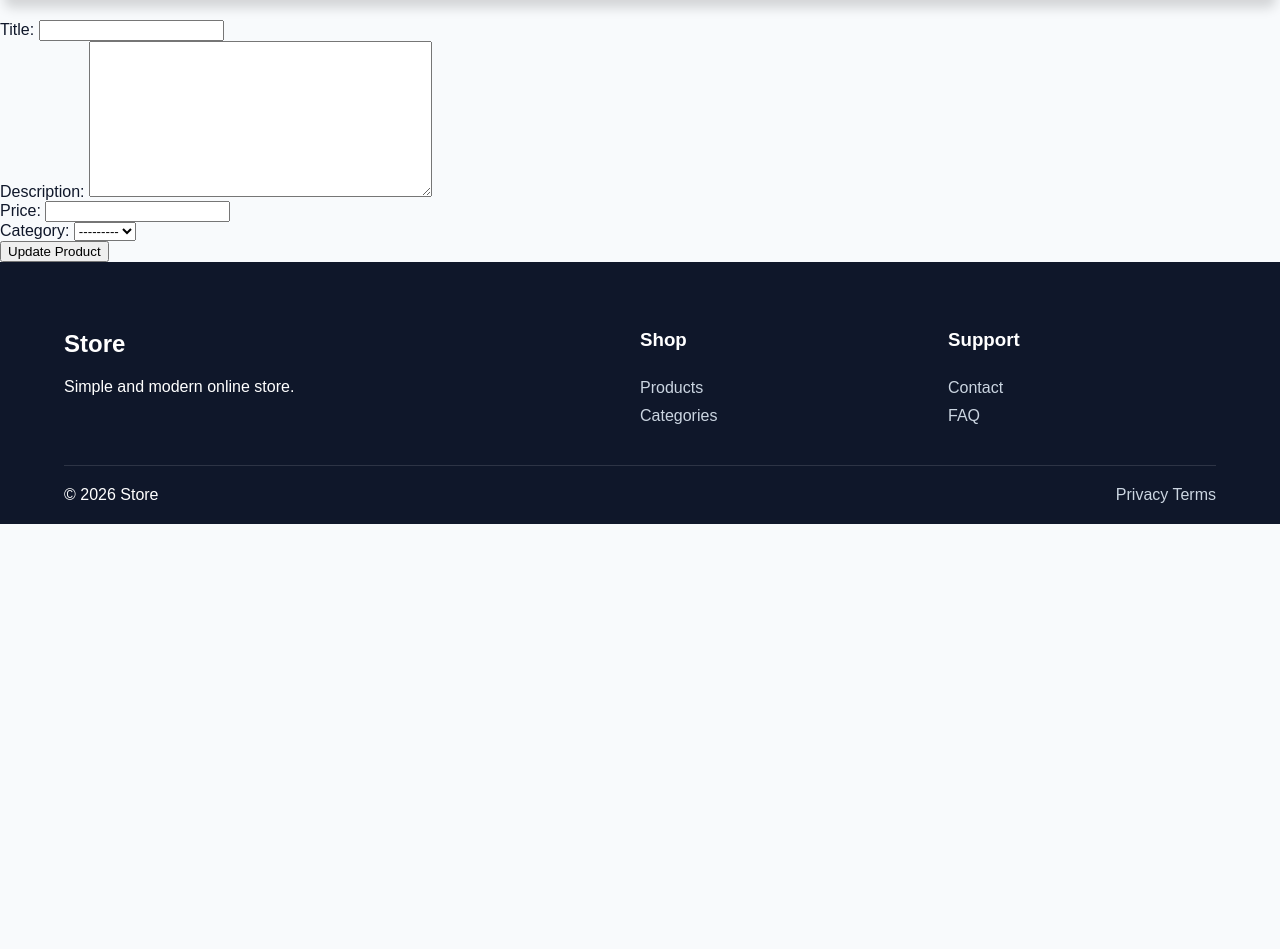
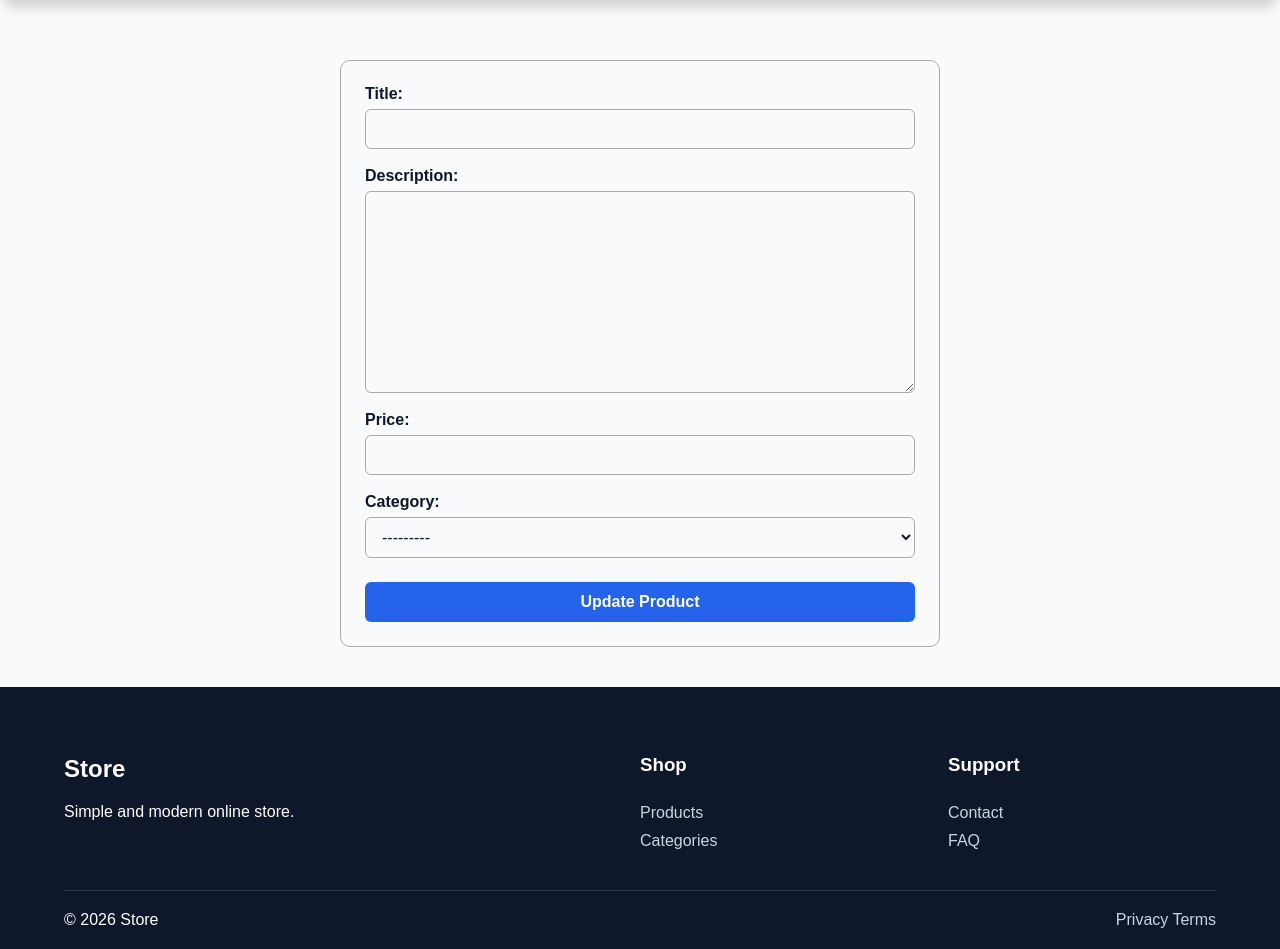
Before and after one commit to veltorex/django-ecommerce, a Django app: template products/templates/products/product_update.html in a window 1280 px wide. Shown: the part 70-1019 px from the top of the page. Before the commit the page ends 594 px from the top, so only its background shows below. Run offline with Django 5.2, Linux system fonts and the light colour scheme; the template is opened without the code that fills it: values that come from a table or form of the project are taken from there, others are empty.

Commit message:
style product update page

```diff
--- /dev/null
+++ b/products/static/products/css/product-update.css
@@ -0,0 +1,121 @@
+/* Product update page */
+
+.product-update {
+    /* Center the form horizontally */
+    display: flex;
+    justify-content: center;
+    padding: 40px 20px;
+}
+
+/* Product form */
+
+.product-form {
+    /* Limit the form width */
+    width: min(100%, 600px);
+    padding: 24px;
+
+    background: var(--color-background);
+    border: 1px solid var(--color-gray-border);
+    border-radius: 10px;
+
+    box-sizing: border-box;
+}
+
+/* Form fields */
+
+.form-fields {
+    display: flex;
+    flex-direction: column;
+    gap: 18px;
+}
+
+.form-field {
+    display: flex;
+    flex-direction: column;
+    gap: 6px;
+}
+
+.form-field label {
+    font-weight: 600;
+}
+
+/* Form inputs */
+
+.form-field input,
+.form-field select,
+.form-field textarea {
+    width: 100%;
+    padding: 10px 12px;
+
+    box-sizing: border-box;
+
+    border: 1px solid var(--color-gray-border);
+    border-radius: 6px;
+
+    background: var(--color-background);
+    color: inherit;
+
+    font: inherit;
+}
+
+/* Input focus */
+
+.form-field input:focus,
+.form-field select:focus,
+.form-field textarea:focus {
+    outline: none;
+    border-color: var(--color-primary);
+}
+
+/* Help text */
+
+.form-field__help {
+    margin: 0;
+
+    font-size: 0.85rem;
+    opacity: 0.7;
+}
+
+/* Form errors */
+
+.form-field__error {
+    margin: 4px 0 0;
+
+    font-size: 0.85rem;
+    color: var(--color-error);
+}
+
+/* Submit button */
+
+.form-submit {
+    width: 100%;
+    margin-top: 24px;
+    padding: 11px 16px;
+
+    border: none;
+    border-radius: 6px;
+
+    background: var(--color-primary);
+    color: white;
+
+    font: inherit;
+    font-weight: 600;
+
+    cursor: pointer;
+}
+
+.form-submit:hover {
+    opacity: 0.9;
+}
+
+/* Responsive design */
+
+@media (max-width: 600px) {
+    .product-update {
+        padding: 20px 12px;
+    }
+
+    .product-form {
+        padding: 18px;
+    }
+}
--- a/products/templates/products/product_update.html
+++ b/products/templates/products/product_update.html
@@ -1,5 +1,9 @@
 {% extends "base.html" %}
 {% load static %}
+
+{% block extra_css %}
+    <link rel="stylesheet" href="{% static 'products/css/product-update.css' %}">
+{% endblock extra_css %}
 
 {% block content %}
 <main class="product-update">
```
